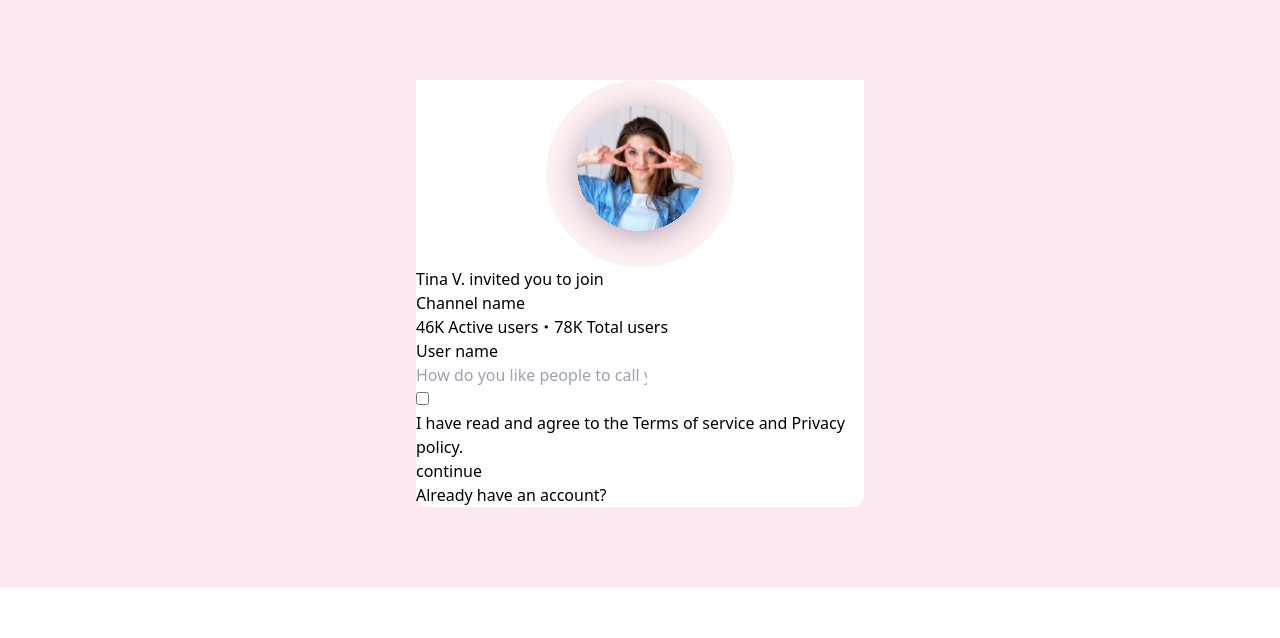
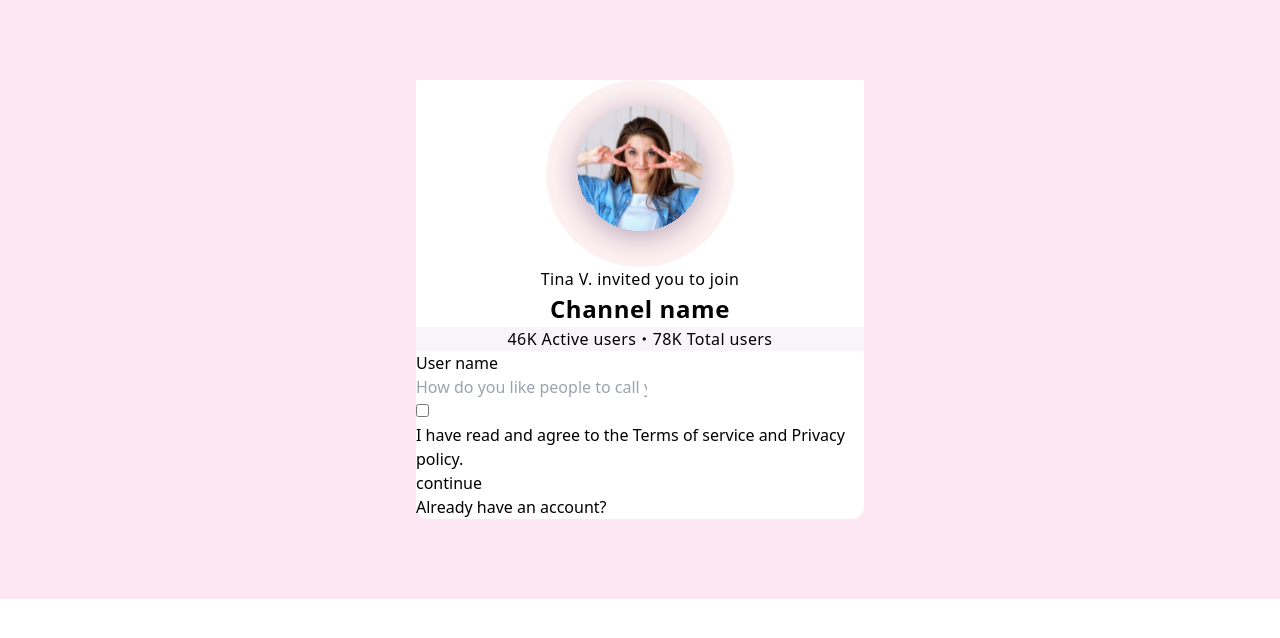
Before and after one commit to DomingosManuelFranco/react-form, a React (Create React App) app: page / in a window 1280 px wide. Shown: the top 638 px of the page. Built offline with nearby package versions, Linux system fonts and the light colour scheme.

Commit message:
working on Main component

```diff
--- a/src/components/Main.jsx
+++ b/src/components/Main.jsx
@@ -11,9 +11,15 @@ const Main = () => {
               alt="Ellipse foto"
             />
           </div>
-          <p className="text-base">Tina V. invited you to join</p>
-          <h1>Channel name</h1>
-          <p>46K Active users・78K Total users</p>
+          <p className="text-base font-normal tracking-wide text-center">
+            Tina V. invited you to join
+          </p>
+          <h1 className="text-[24px] font-bold tracking-wide text-center">
+            Channel name
+          </h1>
+          <p className="my- bg-[#F8F4FA] text-base font-normal tracking-wide text-center">
+            46K Active users・78K Total users
+          </p>
         </div>
         <form>
           <h1>User name</h1>
```
